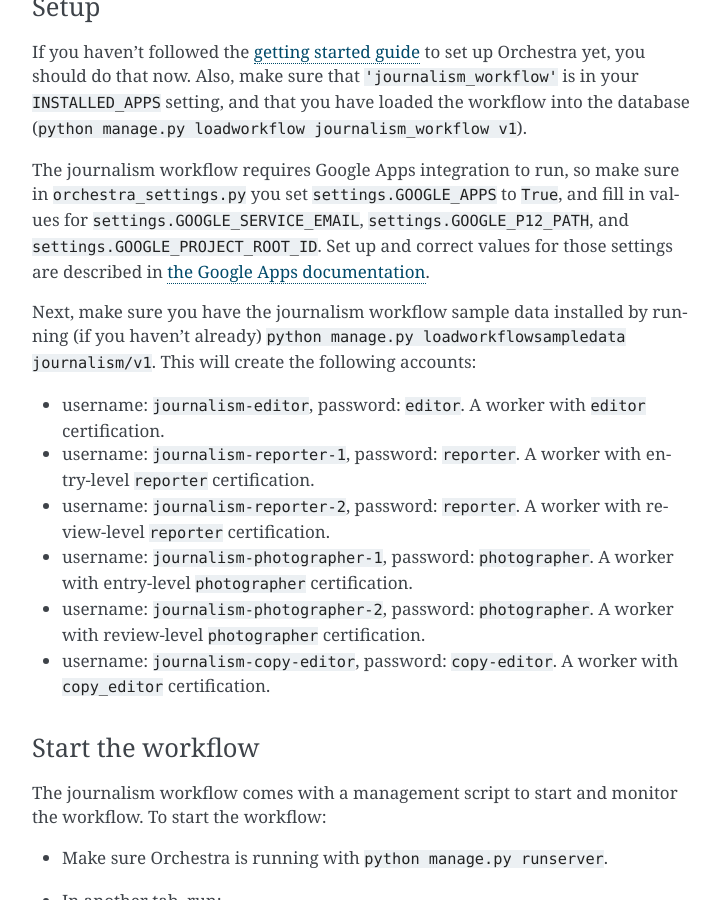
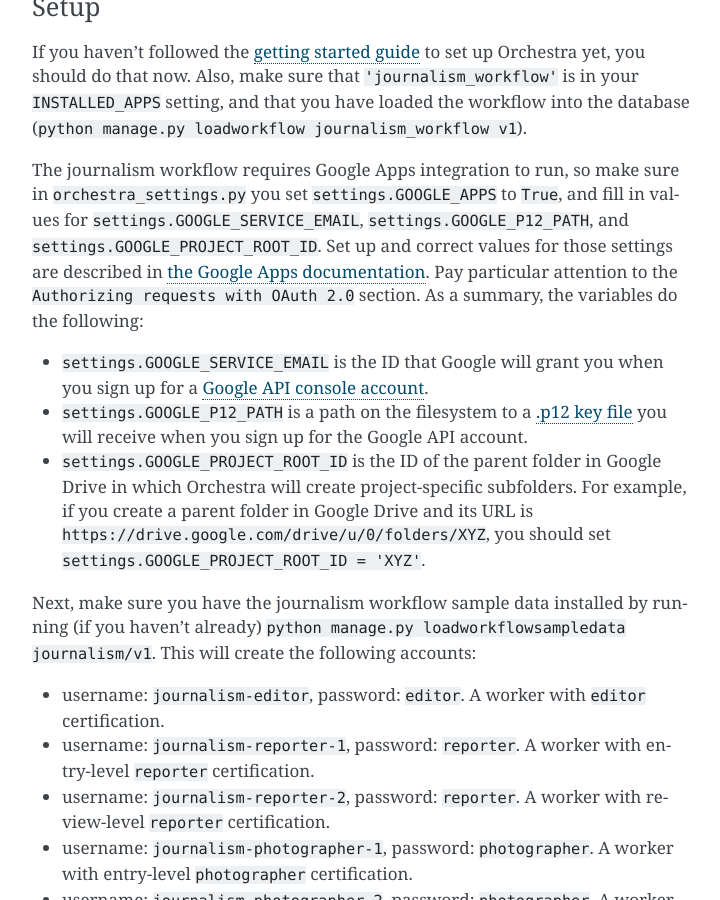
Before and after one commit to b12io/orchestra, a Sphinx documentation site: the page built from docs/source/example_use.rst, in a window 1280 px wide and 900 px high, scrolled down 1162 px. Shown: the whole window, without its empty margins (388-1108 px from the left). Built offline with Sphinx 7.4.7, drawn with Linux system fonts in a browser that asks for light colours.

Commit message:
Expand on the Google settings documentation

```diff
--- a/docs/source/example_use.rst
+++ b/docs/source/example_use.rst
@@ -51,12 +51,31 @@ set up Orchestra yet, you should do that now. Also, make sure that
 have loaded the workflow into the database (``python manage.py loadworkflow
 journalism_workflow v1``).
 
-The journalism workflow requires Google Apps integration to run,
-so make sure in ``orchestra_settings.py`` you set ``settings.GOOGLE_APPS`` to
-``True``, and fill in values for ``settings.GOOGLE_SERVICE_EMAIL``,
-``settings.GOOGLE_P12_PATH``, and ``settings.GOOGLE_PROJECT_ROOT_ID``. Set up
-and correct values for those settings are described in `the Google Apps
-documentation <https://developers.google.com/drive/web/delegation>`_.
+The journalism workflow requires Google Apps integration to run, so
+make sure in ``orchestra_settings.py`` you set
+``settings.GOOGLE_APPS`` to ``True``, and fill in values for
+``settings.GOOGLE_SERVICE_EMAIL``, ``settings.GOOGLE_P12_PATH``, and
+``settings.GOOGLE_PROJECT_ROOT_ID``. Set up and correct values for
+those settings are described in `the Google Apps documentation
+<https://developers.google.com/drive/web/delegation>`_. Pay particular
+attention to the ``Authorizing requests with OAuth 2.0`` section. As a
+summary, the variables do the following:
+
+* ``settings.GOOGLE_SERVICE_EMAIL`` is the ID that Google will grant
+  you when you sign up for a `Google API console
+  account <https://console.developers.google.com/>`_.
+
+* ``settings.GOOGLE_P12_PATH`` is a path on the filesystem to a `.p12
+  key
+  file <https://webapps.stackexchange.com/questions/58411/how-where-to-obtain-a-p12-key-file-from-the-google-developers-console>`_
+  you will receive when you sign up for the Google API account.
+
+* ``settings.GOOGLE_PROJECT_ROOT_ID`` is the ID of the parent folder
+  in Google Drive in which Orchestra will create project-specific
+  subfolders. For example, if you create a parent folder in Google
+  Drive and its URL is
+  ``https://drive.google.com/drive/u/0/folders/XYZ``, you should set
+  ``settings.GOOGLE_PROJECT_ROOT_ID = 'XYZ'``.
 
 Next, make sure you have the journalism workflow sample data installed by
 running (if you haven't already) ``python manage.py loadworkflowsampledata
```
